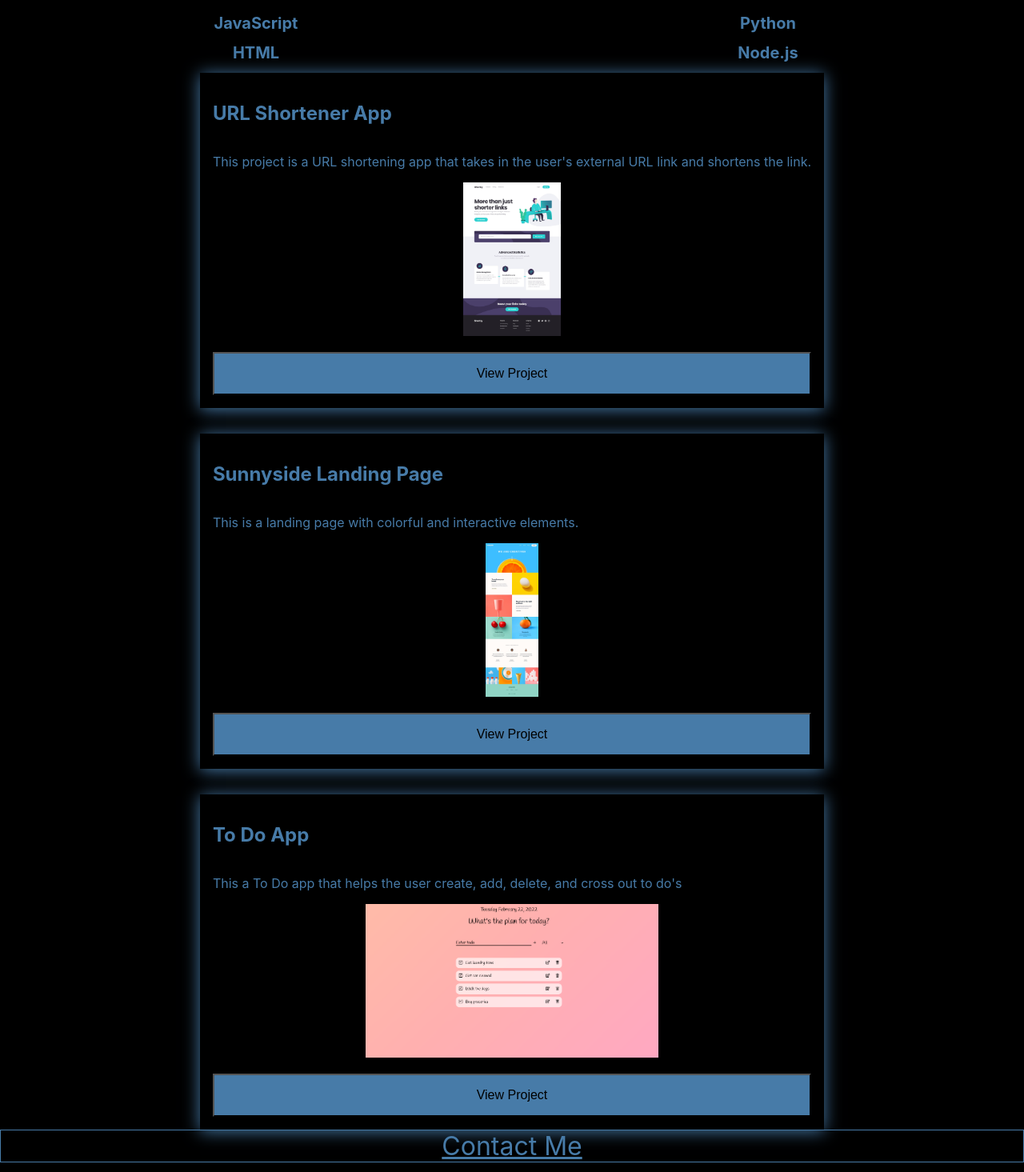
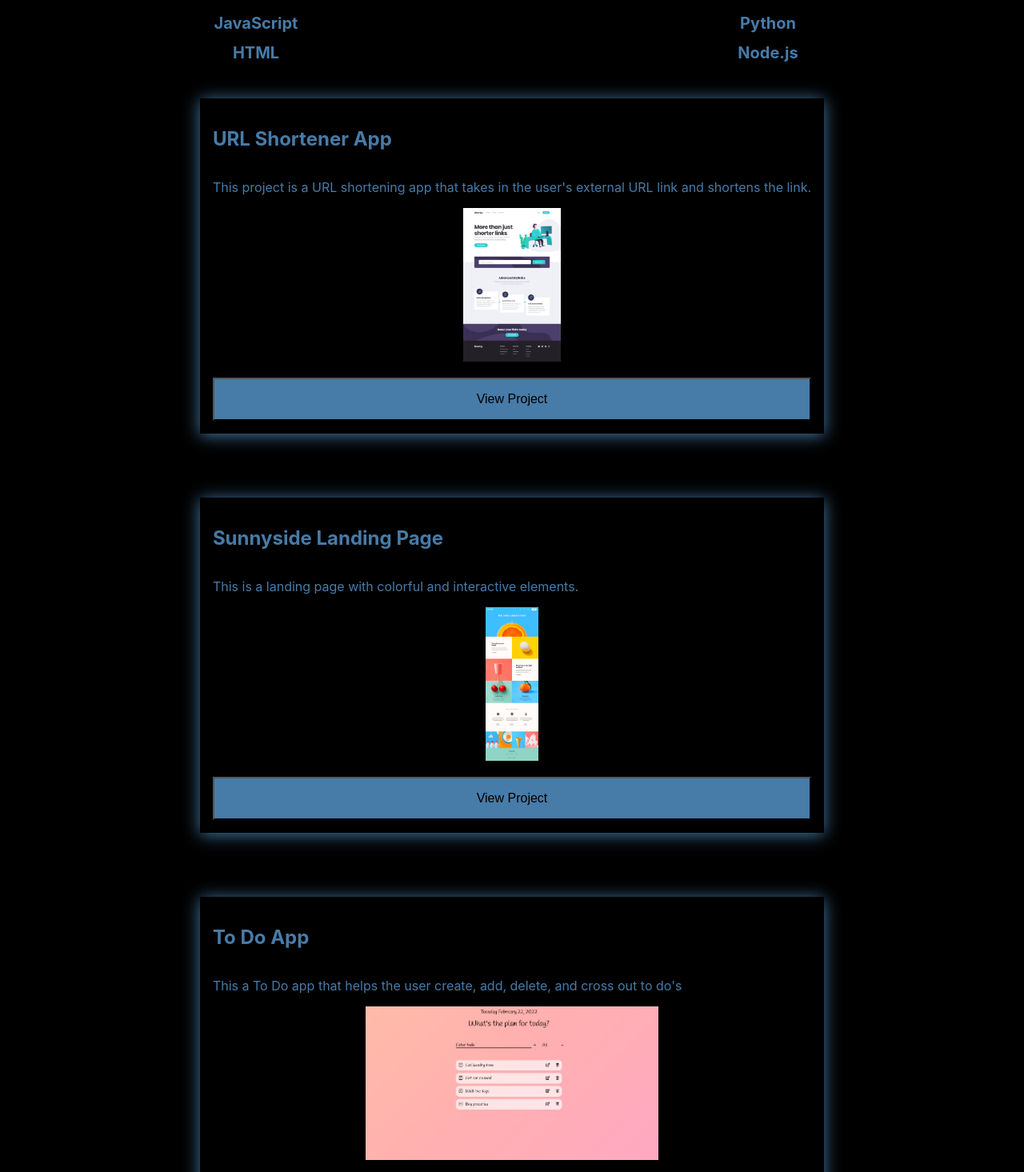
Before and after one commit to Vivianie-P/portfolio, a React (Create React App) app: page /about-me in a window 1280 px wide. Shown: the part 765-2230 px from the top of the page at 80% size. Built offline with nearby package versions, Linux system fonts and the light colour scheme.

Commit message:
adjusted some spacing

```diff
--- a/src/Components/ContactMe.css
+++ b/src/Components/ContactMe.css
@@ -11,6 +11,7 @@
 	font-size: 2rem;
 	justify-content: center;
 	align-items: center;
+	margin-top: 4rem;
 }
 
 .mailto:hover {
--- a/src/Components/Projects.css
+++ b/src/Components/Projects.css
@@ -6,12 +6,9 @@
 
 .projects-container {
 	display: grid;
-	grid-template-columns: repeat(autofit, minmax(12rem, 16rem));
-	gap: 2rem;
+	gap: 5rem;
 	justify-content: center;
 	color: rgb(71, 123, 168);
-	/* font-size: 25px;
-	flex-direction: column; */
 }
 
 .card {
--- a/src/Components/Skills.css
+++ b/src/Components/Skills.css
@@ -9,6 +9,7 @@
 	color: rgb(71, 123, 168);
 	font-size: 10px;
 	text-align: center;
+	margin-bottom: 2rem;
 }
 
 .column {
```
